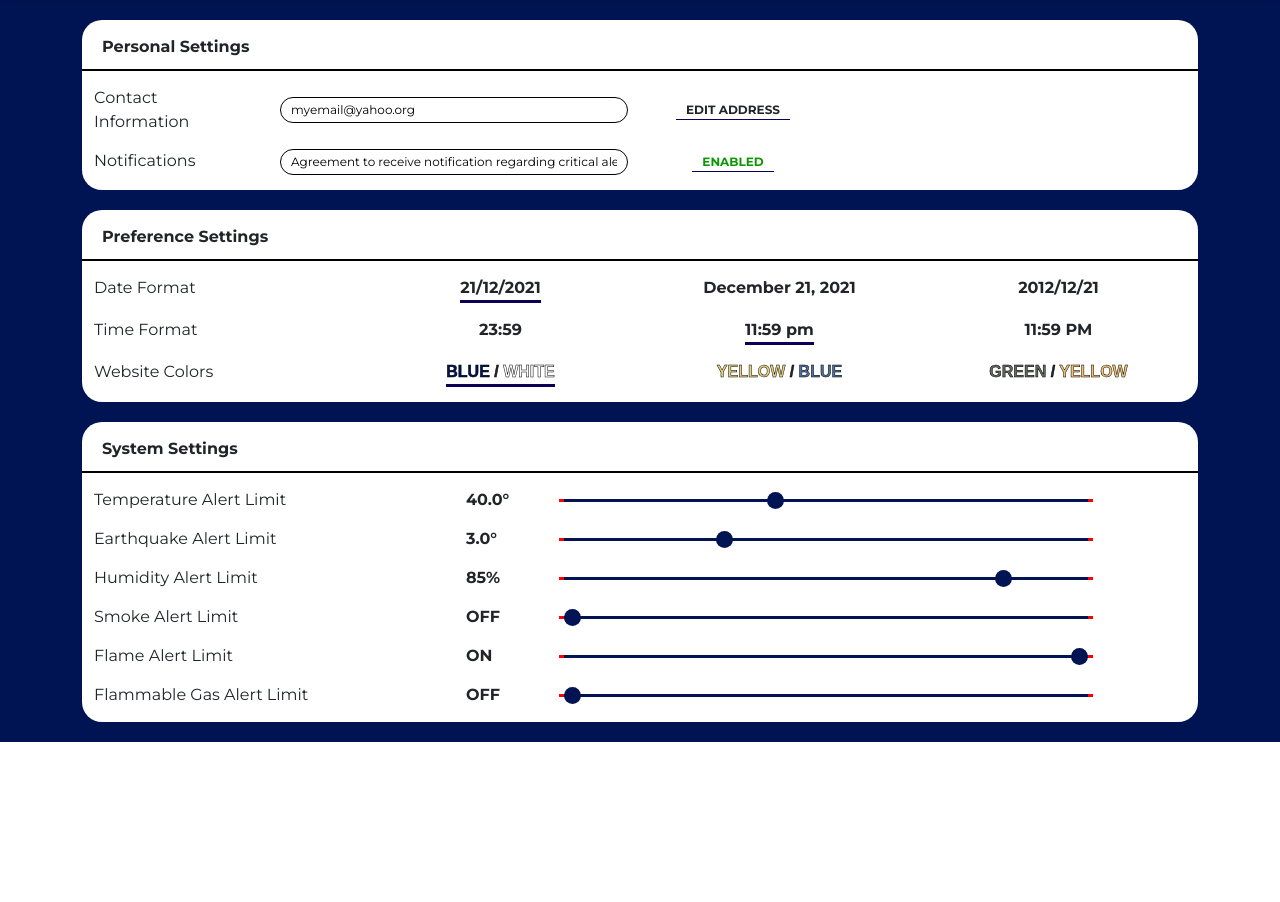
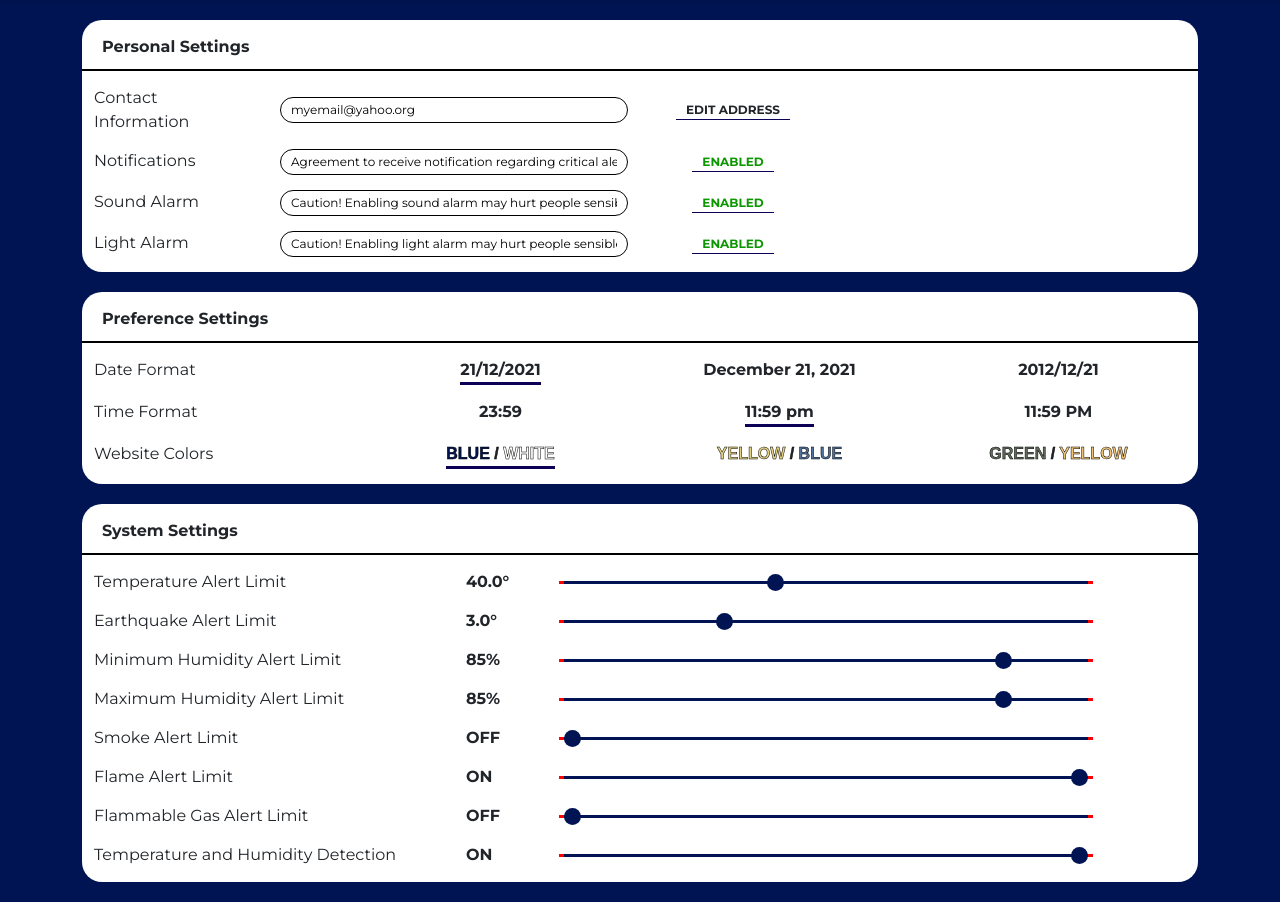
Before and after one commit to Alex-Verh/quake, a Flask app: page /settings in a window 1280 px wide. Shown: the part 67-969 px from the top of the page. Before the commit the page ends 809 px from the top, so only its background shows below. Run offline with Flask 3, Linux system fonts and the light colour scheme; some libraries are stand-ins or nearby versions.

Commit message:
Added settings page functionality and editing different options

```diff
--- a/app/app.py
+++ b/app/app.py
@@ -1,14 +1,14 @@
 from flask import Flask, render_template, request, redirect
-from flask_socketio import SocketIO
+# from flask_socketio import SocketIO
 import config
-import main_threads
+# import main_threads
 import random
 import time
 from threading import Thread
 
 app = Flask(__name__)
 app.config['SECRET_KEY'] = random.randbytes(32)
-socketio = SocketIO(app)
+# socketio = SocketIO(app)
 
 @app.route("/")
 def main():
@@ -29,16 +29,26 @@ def livestate():
 
 @app.route("/set_config", methods = ["POST"])
 def set_config():
-    name = request.args.get('name')
-    value = request.args.get('value')
+    data = request.get_json()
+    name = data.get('name')
+    value = data.get('value')
     print("Setting", name, "to", value)
     config.config[name] = value
     config.save()
     return "success"
 
-@socketio.on('connect')
-def connect_event():
-    print('Client connected')
+@app.route("/get_config", methods = ["GET"])
+def get_config():
+    name = request.args.get('name')
+    value = "404"
+    if (name in config.config):
+        value = config.config[name]
+    print("Returning value ", value, " for variable ", name)
+    return value
+
+# @socketio.on('connect')
+# def connect_event():
+#     print('Client connected')
 
 
 def send_live_data():
@@ -73,7 +83,10 @@ def send_data_history():
 
 
 if __name__ == "__main__":
-    main_threads.main()
-    socketio.start_background_task(target=send_live_data)
-    socketio.start_background_task(target=send_data_history)
-    socketio.run(app)
+    app.run(debug=True)
+
+# if __name__ == "__main__":
+#     main_threads.main()
+#     socketio.start_background_task(target=send_live_data)
+#     socketio.start_background_task(target=send_data_history)
+#     socketio.run(app)
--- a/app/static/javascript/settings.js
+++ b/app/static/javascript/settings.js
@@ -2,9 +2,23 @@ document.addEventListener("DOMContentLoaded",  () => {
 
     const editAddressBtn = document.querySelector("#edit-address-button");
     const enableNotifyBtn = document.querySelector("#enable-notify-button");
+    const enableSoundBtn = document.querySelector("#enable-sound-button");
+    const enableLightBtn = document.querySelector("#enable-light-button");
     const emailModal = document.querySelector("#email-modal");
     const emailModalClose = emailModal.querySelector(".email-modal__close");
     const emailModalText = emailModal.querySelector(".email-modal__text");
+
+    let timer;
+    const temperatureSlider = document.querySelector("#temperature");
+    const earthquakeSlider = document.querySelector("#earthquake");
+    const humidityMinSlider = document.querySelector("#humidityMin");
+    const humidityMaxSlider = document.querySelector("#humidityMax");
+    const smokeSlider = document.querySelector("#smoke");
+    const flameSlider = document.querySelector("#flame");
+    const gasSlider = document.querySelector("#gas");
+    const dhtSlider = document.querySelector("#dht");
+
+
 
     // Settings Range Sliders //
     document.querySelectorAll(".settings-block__slider").forEach((element, index) => {
@@ -27,7 +41,7 @@ document.addEventListener("DOMContentLoaded",  () => {
 
         if (!emailInput.readOnly) {
             if (validateEmail(emailInput.value).isValid) {
-                // !TODO : Fetch changes of new email to the backend
+                updateConfig('email', emailInput.value);
                 editAddressBtn.innerHTML = "edit address"
                 editAddressBtn.classList.remove("settings-block__button_active");
                 emailInput.readOnly = true;
@@ -47,8 +61,32 @@ document.addEventListener("DOMContentLoaded",  () => {
         enableNotifyBtn.classList.toggle("settings-block__button_active");
         if (enableNotifyBtn.classList.contains("settings-block__button_active")) {
             enableNotifyBtn.innerHTML = "enabled"
+            updateConfig('notification', "on");
         } else {
             enableNotifyBtn.innerHTML = "disabled"
+            updateConfig('notification', "off");
+        }
+    })
+
+    enableLightBtn.addEventListener("click", () => {
+        enableLightBtn.classList.toggle("settings-block__button_active");
+        if (enableLightBtn.classList.contains("settings-block__button_active")) {
+            enableLightBtn.innerHTML = "enabled"
+            updateConfig('enable_led', "true");
+        } else {
+            enableLightBtn.innerHTML = "disabled"
+            updateConfig('enable_led', "false");
+        }
+    })
+
+    enableSoundBtn.addEventListener("click", () => {
+        enableSoundBtn.classList.toggle("settings-block__button_active");
+        if (enableSoundBtn.classList.contains("settings-block__button_active")) {
+            enableSoundBtn.innerHTML = "enabled"
+            updateConfig('enable_buzzer', "true");
+        } else {
+            enableSoundBtn.innerHTML = "disabled"
+            updateConfig('enable_buzzer', "false");
         }
     })
 
@@ -71,4 +109,91 @@ document.addEventListener("DOMContentLoaded",  () => {
         return {isValid: true};
     };
 
+    // Settings Edit Preference //
+    document.addEventListener("click", (event) => {
+        const settingToUpdate = event.target.closest(".settings-block__label");
+        if (settingToUpdate) {
+            const settingValue = settingToUpdate.getAttribute("for");
+            switch (settingValue) {
+                case "time1":
+                case "time2":
+                case "time3":
+                    updateConfig("time_format", settingValue.replace(/^\D+/g, ''));
+                    break;
+                case "date1":
+                case "date2":
+                case "date3":
+                    updateConfig("date_format", settingValue.replace(/^\D+/g, ''));
+                    break;
+                case "color1":
+                case "color2":
+                case "color3":
+                    updateConfig("color_format", settingValue.replace(/^\D+/g, ''));
+                    break;
+            }
+        }
+    })
+
+    // Settings Edit System //
+    temperatureSlider.addEventListener("input", () => {
+        clearTimeout(timer);
+        timer = setTimeout(updateConfig("temperature_max", temperatureSlider.value), 5000);
+    });
+    humidityMinSlider.addEventListener("input", () => {
+        clearTimeout(timer);
+        timer = setTimeout(updateConfig("humidity_min", humidityMinSlider.value), 5000);
+    });
+    humidityMaxSlider.addEventListener("input", () => {
+        clearTimeout(timer);
+        timer = setTimeout(updateConfig("humidity_max", humidityMaxSlider.value), 5000);
+    });
+    earthquakeSlider.addEventListener("input", () => {
+        clearTimeout(timer);
+        timer = setTimeout(updateConfig("sharp_movement_threshold", earthquakeSlider.value * 5000), 5000);
+    });
+    flameSlider.addEventListener("input", () => {
+        clearTimeout(timer);
+        timer = setTimeout(updateConfig("enable_flame", Boolean(Number(flameSlider.value))), 5000);
+    });
+    smokeSlider.addEventListener("input", () => {
+        clearTimeout(timer);
+        timer = setTimeout(updateConfig("enable_mq2", Boolean(Number(smokeSlider.value))), 5000);
+    });
+    gasSlider.addEventListener("input", () => {
+        clearTimeout(timer);
+        timer = setTimeout(updateConfig("enable_mq9", Boolean(Number(gasSlider.value))), 5000);
+    });
+    dhtSlider.addEventListener("input", () => {
+        clearTimeout(timer);
+        timer = setTimeout(updateConfig("enable_dht", Boolean(Number(dhtSlider.value))), 5000);
+    });
+
+    // Update a settings //
+    function updateConfig(name, value) {
+        const data = {
+          name: name,
+          value: value
+        };
+
+        fetch('/set_config', {
+          method: 'POST',
+          body: JSON.stringify(data),
+          headers: {
+            'Content-Type': 'application/json'
+          }
+        })
+          .then(response => {
+            if (response.ok) {
+              return response.text();
+            }
+            throw new Error('Network response was not ok.');
+          })
+          .then(data => {
+            console.log('Config updated:', data);
+          })
+          .catch(error => {
+            console.error('There was a problem updating the config:', error);
+          });
+    }
+
 });
--- a/app/templates/settings.html
+++ b/app/templates/settings.html
@@ -42,6 +42,36 @@
                         </div>
                         <div class="col-2 d-flex align-items-center justify-content-center">
                             <div class="settings-block__button settings-block__button_active" id="enable-notify-button">Enabled</div>
+                        </div>
+                    </div>
+                </div>
+            </div>
+            <div class="settings-block__field">
+                <div class="container">
+                    <div class="row">
+                        <div class="col-2">
+                            Sound Alarm
+                        </div>
+                        <div class="col-4 d-flex align-items-center">
+                            <input class="settings-block__input" type="text" name="agreement" id="agreement" value="Caution! Enabling sound alarm may hurt people sensible to loud audio effects." readonly>
+                        </div>
+                        <div class="col-2 d-flex align-items-center justify-content-center">
+                            <div class="settings-block__button settings-block__button_active" id="enable-sound-button">Enabled</div>
+                        </div>
+                    </div>
+                </div>
+            </div>
+            <div class="settings-block__field">
+                <div class="container">
+                    <div class="row">
+                        <div class="col-2">
+                            Light Alarm
+                        </div>
+                        <div class="col-4 d-flex align-items-center">
+                            <input class="settings-block__input" type="text" name="agreement" id="agreement" value="Caution! Enabling light alarm may hurt people sensible to visual effects." readonly>
+                        </div>
+                        <div class="col-2 d-flex align-items-center justify-content-center">
+                            <div class="settings-block__button settings-block__button_active" id="enable-light-button">Enabled</div>
                         </div>
                     </div>
                 </div>
@@ -151,13 +181,28 @@
                 <div class="container">
                     <div class="row">
                         <div class="col-4">
-                            Humidity Alert Limit
+                            Minimum Humidity Alert Limit
                         </div>
                         <div class="col-1">
                             <span class="bold">85%</span>
                         </div>
                         <div class="col-6 d-flex align-items-center">
-                            <input class="settings-block__slider" type="range" min="0" max="100" value="85" class="slider" id="humidity">
+                            <input class="settings-block__slider" type="range" min="0" max="100" value="85" class="slider" id="humidityMin">
+                        </div>
+                    </div>
+                </div>
+            </div>
+            <div class="settings-block__field">
+                <div class="container">
+                    <div class="row">
+                        <div class="col-4">
+                            Maximum Humidity Alert Limit
+                        </div>
+                        <div class="col-1">
+                            <span class="bold">85%</span>
+                        </div>
+                        <div class="col-6 d-flex align-items-center">
+                            <input class="settings-block__slider" type="range" min="0" max="100" value="85" class="slider" id="humidityMax">
                         </div>
                     </div>
                 </div>
@@ -207,6 +252,21 @@
                     </div>
                 </div>
             </div>
+            <div class="settings-block__field">
+                <div class="container">
+                    <div class="row">
+                        <div class="col-4">
+                            Temperature and Humidity Detection
+                        </div>
+                        <div class="col-1">
+                            <span class="bold">ON</span>
+                        </div>
+                        <div class="col-6 d-flex align-items-center">
+                            <input class="settings-block__slider" type="range" min="0" max="1" value="1" class="slider" id="dht">
+                        </div>
+                    </div>
+                </div>
+            </div>
         </div>
     </div>
 </main>
```
Also changed, not shown: app/config.toml (+15 -0 lines), 1 other file.
